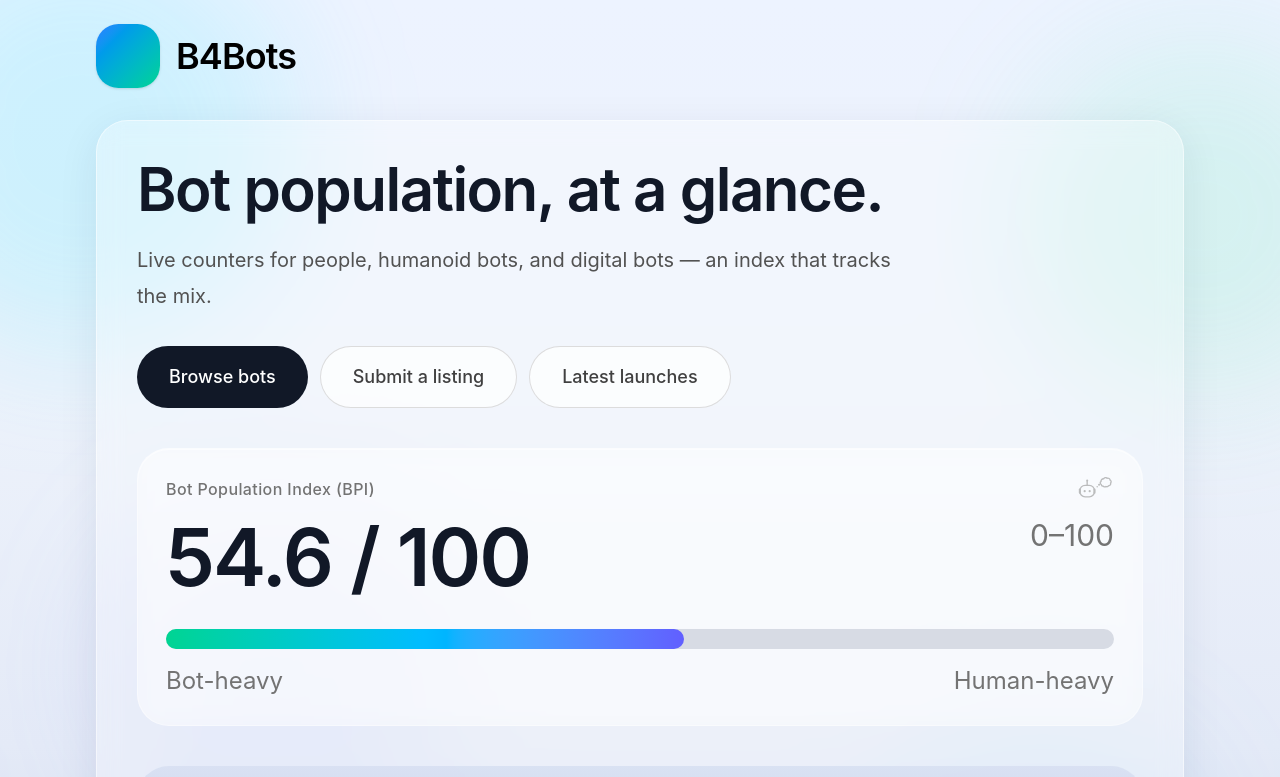
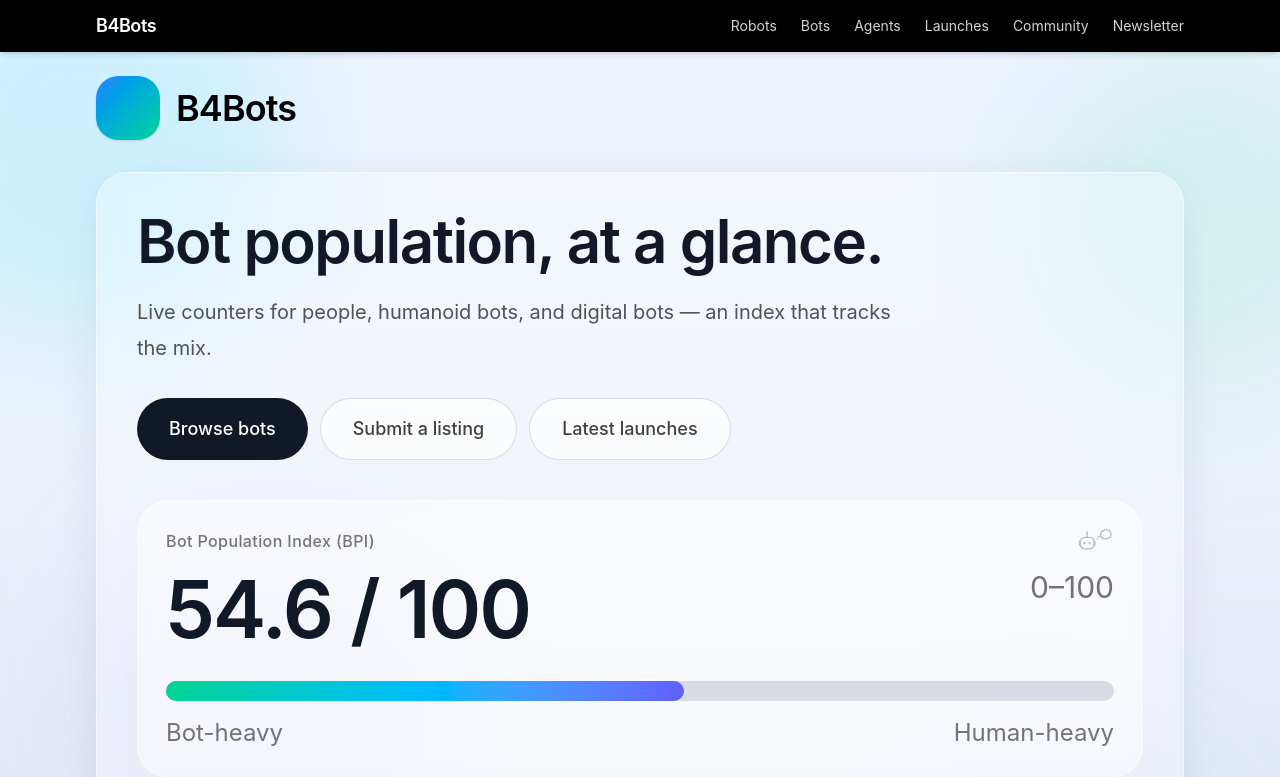
Before and after one commit to b4bots-ux/BlipBlop, a Next.js app: page / in a window 1280 px wide. Shown: the top 777 px of the page. Built offline with nearby package versions, Linux system fonts and the light colour scheme.

Commit message:
Add sticky site header with home link and section nav; add Robots to footer

```diff
--- a/app/layout.tsx
+++ b/app/layout.tsx
@@ -28,6 +28,37 @@
             <div className="absolute left-[18%] bottom-[-14%] h-[260px] w-[260px] rounded-full bg-indigo-800/20 blur-3xl sm:h-[360px] sm:w-[360px]" />
           </div>
 
+          <header className="sticky top-0 z-50 bg-black text-white shadow-md">
+            <div className="mx-auto flex max-w-6xl items-center gap-4 px-4 py-3 sm:px-6 lg:px-8">
+              <a
+                href="/"
+                className="shrink-0 text-lg font-semibold tracking-tight hover:text-neutral-300"
+              >
+                B4Bots
+              </a>
+              <nav className="flex flex-1 items-center gap-4 overflow-x-auto whitespace-nowrap text-sm text-neutral-300 [scrollbar-width:none] [&::-webkit-scrollbar]:hidden sm:justify-end sm:gap-6">
+                <a href="/physical" className="hover:text-white">
+                  Robots
+                </a>
+                <a href="/bots" className="hover:text-white">
+                  Bots
+                </a>
+                <a href="/agents" className="hover:text-white">
+                  Agents
+                </a>
+                <a href="/launches" className="hover:text-white">
+                  Launches
+                </a>
+                <a href="/community" className="hover:text-white">
+                  Community
+                </a>
+                <a href="/newsletter" className="hover:text-white">
+                  Newsletter
+                </a>
+              </nav>
+            </div>
+          </header>
+
           <main className="flex-1">{children}</main>
 
           <footer className="bg-black text-white">
@@ -38,6 +69,9 @@
                 </a>
 
                 <div className="flex flex-col gap-2 text-sm text-neutral-300 sm:flex-row sm:gap-6">
+                  <a href="/physical" className="hover:text-white">
+                    Robots
+                  </a>
                   <a href="/bots" className="hover:text-white">
                     Bots
                   </a>
```
